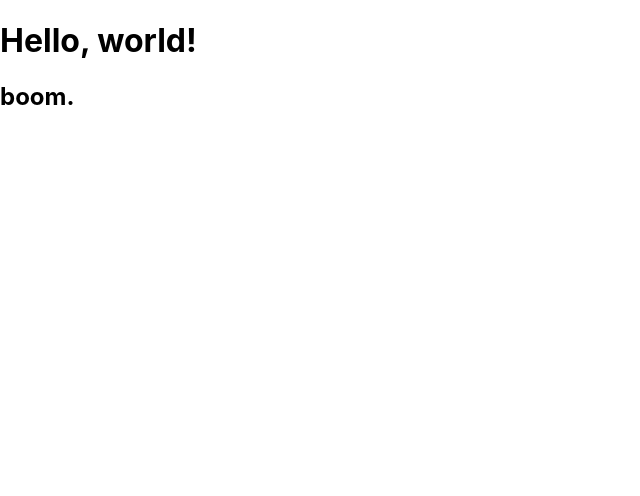
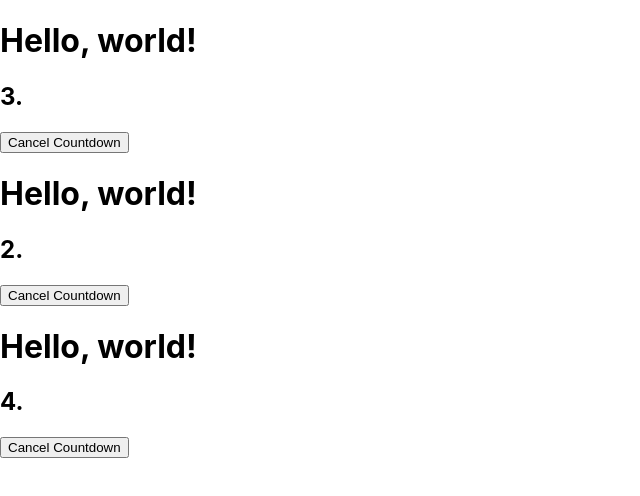
Before and after one commit to ToastBubbles/react-practice, a React (Create React App) app in the folder react-practice/: page / in a window 1280 px wide. Shown: the top 496 px of the page, without its empty margins (0-640 px from the left). Built offline with nearby package versions, Linux system fonts and the light colour scheme.

Commit message:
added cancel button

```diff
--- a/react-practice/src/App.js
+++ b/react-practice/src/App.js
@@ -1,23 +1,12 @@
-import logo from "./logo.svg";
+import Clock from "./Components/Clock";
 import "./App.css";
 
 function App() {
   return (
-    <div className="App">
-      <header className="App-header">
-        <img src={logo} className="App-logo" alt="logo" />
-        <p>
-          Edit <code>src/App.js</code> I saved
-        </p>
-        <a
-          className="App-link"
-          href="https://reactjs.org"
-          target="_blank"
-          rel="noopener noreferrer"
-        >
-          Learn React
-        </a>
-      </header>
+    <div>
+      <Clock />
+      <Clock />
+      <Clock />
     </div>
   );
 }
--- a/react-practice/src/Components/Clock.js
+++ b/react-practice/src/Components/Clock.js
@@ -3,7 +3,7 @@ import React from "react";
 class Clock extends React.Component {
   constructor(props) {
     super(props);
-    this.state = { date: new Date(), timer: 5 };
+    this.state = { date: new Date(), timer: Math.ceil(Math.random() * 10) };
   }
 
   componentDidMount() {
@@ -20,18 +20,26 @@ class Clock extends React.Component {
         timer: "boom",
       });
     } else if (this.state.timer > 0) {
+      this.setState((state) => ({
+        timer: state.timer - 1,
+      }));
+    }
+  }
+
+  cancelCountdown = () => {
+    if (this.state.timer !== "boom") {
       this.setState({
-        date: new Date(),
-        timer: (this.state.timer -= 1),
+        timer: "cancelled",
       });
     }
-  }
+  };
 
   render() {
     return (
       <div>
         <h1>Hello, world!</h1>
         <h2>{this.state.timer.toString()}.</h2>
+        <button onClick={this.cancelCountdown}>Cancel Countdown</button>
         {/* <h2>It is {this.state.date.toLocaleTimeString()}.</h2> */}
       </div>
     );
--- a/react-practice/src/index.js
+++ b/react-practice/src/index.js
@@ -1,14 +1,13 @@
 import React from "react";
 import ReactDOM from "react-dom/client";
+import App from "./App";
 import "./index.css";
-//import App from "./App";
-import Clock from "./Components/Clock";
 import reportWebVitals from "./reportWebVitals";
 
 const root = ReactDOM.createRoot(document.getElementById("root"));
 root.render(
   <React.StrictMode>
-    <Clock />
+    <App />
   </React.StrictMode>
 );
 
```
